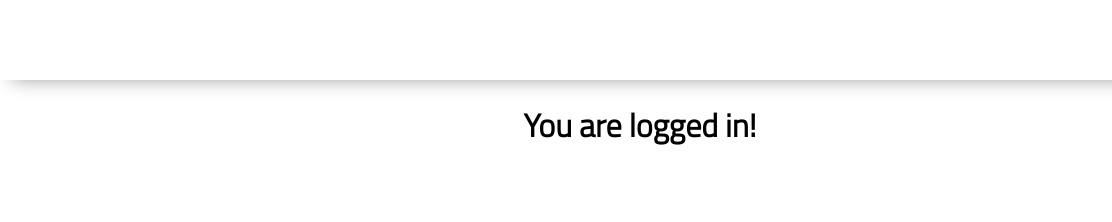
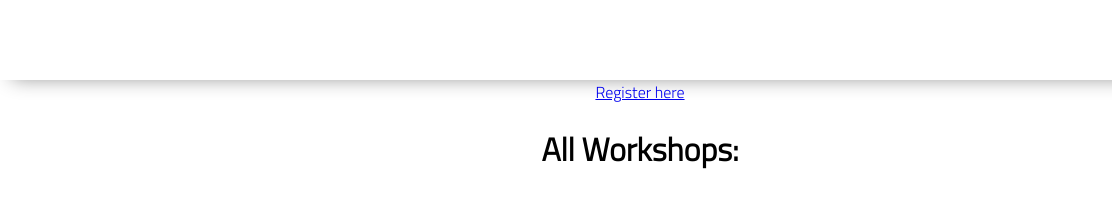
Before and after one commit to hdsteineke/fs-workshop-organizer, a plain HTML site: page workshops/index.html in a window 1280 px wide. Shown: the top 222 px of the page, 0-1112 px from the left. Drawn offline with nearby package versions, Linux system fonts and the light colour scheme.

Commit message:
workshops HTML filled in

```diff
--- a/workshops/index.html
+++ b/workshops/index.html
@@ -10,6 +10,7 @@
     <link rel="stylesheet" href="../styles/reset.css">
     <link rel="stylesheet" href="../styles/style.css">
     <link rel="stylesheet" href="../styles/home.css">
+    <script src="https://cdn.jsdelivr.net/npm/@supabase/supabase-js"></script>
     <title>Document</title>
 </head>
 
@@ -21,7 +22,11 @@
     </header>
     <button id="logout">Logout</button>
     <main>
-        <h1>You are logged in!</h1>
+        <a href="../sign-up/">Register here</a>
+        <h1>All Workshops:</h1>
+        <section class="workshops-list">
+
+        </section>
     </main>
     <footer>
         <div class="copy gutter-right">&copy; 2021 Alchemy Code Lab</div>
```
Also changed, not shown: index.html (+1 -0 lines), other-page/index.html (+1 -0 lines), sign-up/index.html (+1 -0 lines).
